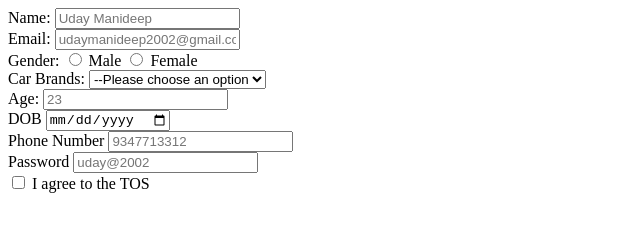
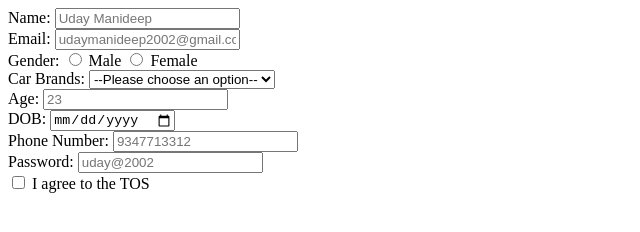
Before and after one commit to acciojob/signup-form-car-accio-uday, a website: page main.html in a window 1280 px wide. Shown: the full height of the page, 0-640 px from the left. Drawn offline with Linux system fonts and the light colour scheme.

Commit message:
created a submission

```diff
--- a/main.html
+++ b/main.html
@@ -21,17 +21,17 @@
 		<label>Gender:</label>
 		<input type="radio" id="gender_m" name="gender" value="male" required>
 		<label for="gender_m">Male</label>
-		<input type="radio" id="gender_f" name="gender" value="female" required>
-		<label>Female</label>
+		<input type="radio" id="gender_f" name="gender" value="female">
+		<label for="gender_f">Female</label>
 		<br>
 
 		<label for="cars">Car Brands:</label>
 		<select id="cars" name="cars" required>
-			<option value="">--Please choose an option</option>
+			<option value="">--Please choose an option--</option>
 			<option value="Toyota">Toyota</option>
-			<option value="">Suzuki</option>
-			<option value="">BMW</option>
-			<option value="">Benz</option>
+			<option value="suzuki">Suzuki</option>
+			<option value="bmw">BMW</option>
+			<option value="benz">Benz</option>
 		</select>
 		<br>
 
@@ -39,15 +39,15 @@
 		<input type="number" id="age" name="age" required placeholder="23">
 		<br>
 
-		<label for="dob">DOB</label>
+		<label for="dob">DOB:</label>
 		<input type="date" id="dob" name="dob" required>
 		<br>
 
-		<label for="tel">Phone Number</label>
+		<label for="tel">Phone Number:</label>
 		<input type="tel" id="tel" name="tel" placeholder="9347713312">
 		<br>
 
-		<label for="password">Password</label>
+		<label for="password">Password:</label>
 		<input type="password" id="password" name="password" required placeholder="uday@2002">
 		<br>
 
```
